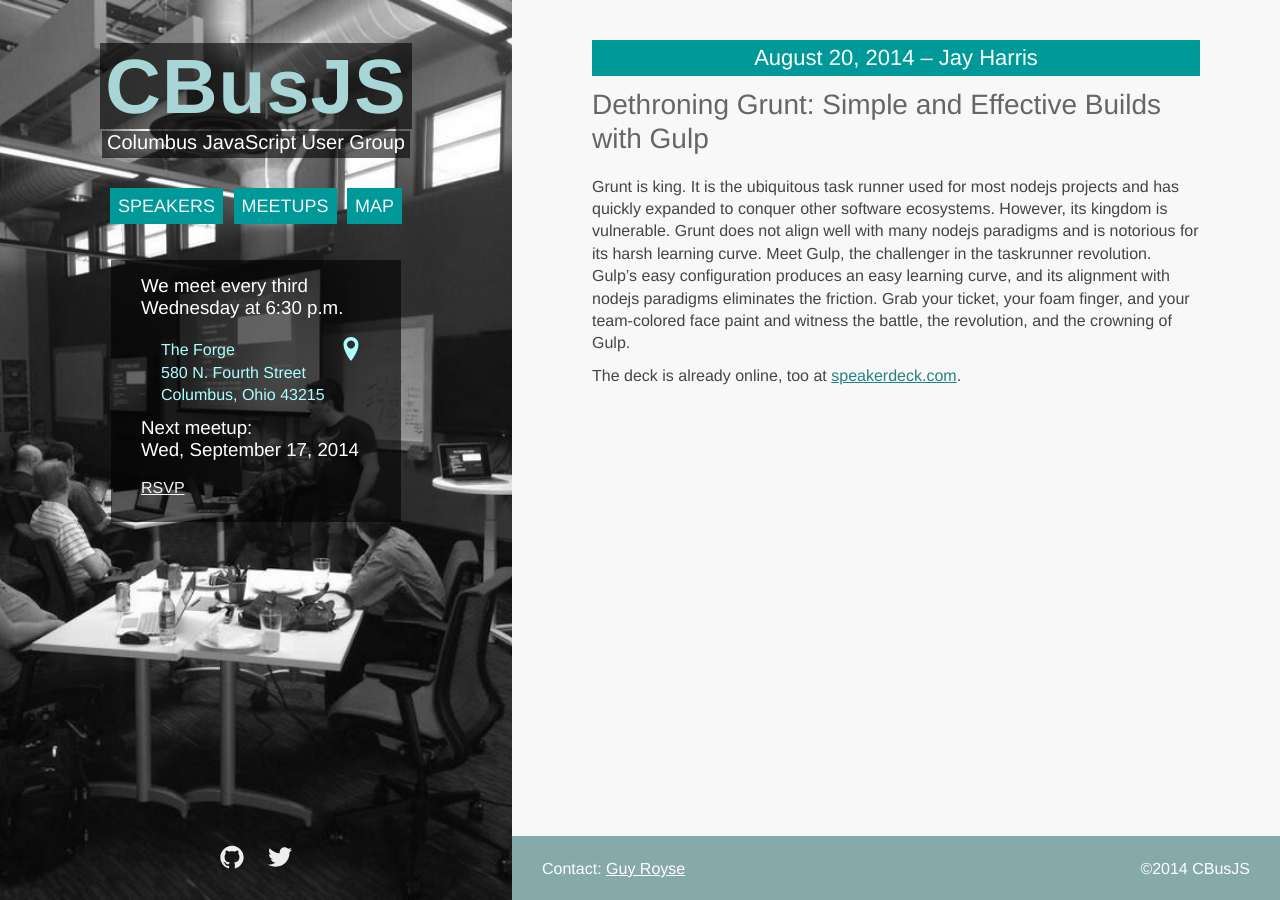
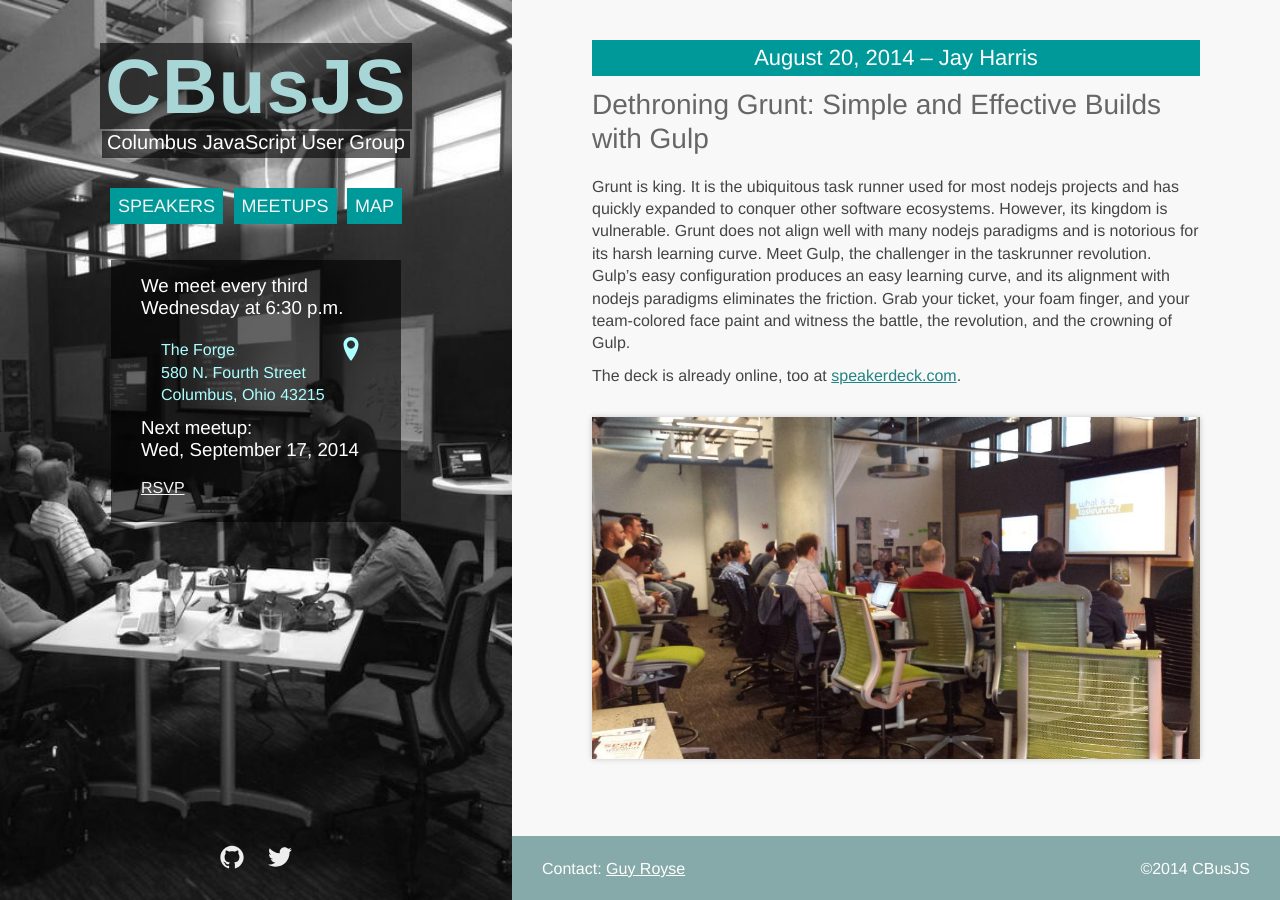
Before and after one commit to columbusjs/columbusjs.github.io, a Jekyll site: the page built from _posts/2014-08-20-simple-and-effective-builds-with-gulp.markdown, in a window 1280 px wide. Built offline with Jekyll 4.4.1, drawn with Linux system fonts in a browser that asks for light colours.

Commit message:
Adds photo and small layout change

```diff
--- a/_plugins/category_archive_plugin.rb
+++ b/_plugins/category_archive_plugin.rb
@@ -78,7 +78,7 @@
       self.ext = '.html'
       self.basename = 'index'
       self.content = <<-EOS
-{% for post in page.posts reversed %}<div class="post"><h2><a href="{{ post.url | prepend: site.baseurl | replace: '//', '/' }}">{{ post.title }}</a></h2></div>
+{% for post in page.posts reversed %}<h2><a href="{{ post.url | prepend: site.baseurl | replace: '//', '/' }}">{{ post.title }}</a></h2>
 {% endfor %}
       EOS
       self.data = {
--- a/_posts/2014-08-20-simple-and-effective-builds-with-gulp.markdown
+++ b/_posts/2014-08-20-simple-and-effective-builds-with-gulp.markdown
@@ -9,3 +9,5 @@
 Grunt is king. It is the ubiquitous task runner used for most nodejs projects and has quickly expanded to conquer other software ecosystems. However, its kingdom is vulnerable. Grunt does not align well with many nodejs paradigms and is notorious for its harsh learning curve. Meet Gulp, the challenger in the taskrunner revolution. Gulp’s easy configuration produces an easy learning curve, and its alignment with nodejs paradigms eliminates the friction. Grab your ticket, your foam finger, and your team-colored face paint and witness the battle, the revolution, and the crowning of Gulp.
 
 The deck is already online, too at [speakerdeck.com](https://speakerdeck.com/jayharris/dethroning-grunt-simple-and-effective-builds-with-gulp-dot-js).
+
+![Jay Harris]({{ "/images/jayharris.jpg" | prepend: site.baseurl | prepend: site.url }} 'Jay Harris on Gulp')
```
Also changed, not shown: images/jayharris.jpg (added).
